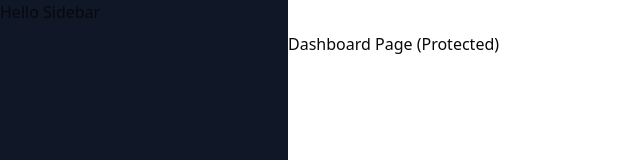
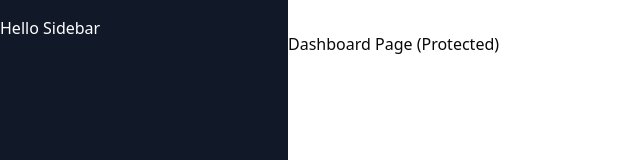
Before and after one commit to Anam026/my-ai-saas-main, a Next.js app: page /dashboard in a window 1280 px wide. Shown: the top 160 px of the page, without its empty margins (0-640 px from the left). Built offline with nearby package versions, Linux system fonts and the light colour scheme.

Commit message:
integrated sidebar into DashboardLayout

```diff
--- a/app/(dashboard)/layout.tsx
+++ b/app/(dashboard)/layout.tsx
@@ -1,5 +1,6 @@
 import Navbar from "@/components/navbar";
-//SIDEBAR
+//SIDEBAR AND NAVBAR
+import Sidebar from "@/components/sidebar";
 
 const DashboardLayout = ({
     children
@@ -10,9 +11,8 @@
             <div className="h-full relative">
                 <div className="hidden h-full md:flex
                 md:w-72 md:flex-col md:fixed md:inset-y-0 z-[80] bg-gray-900">
-                    <div>
-                        Hello Sidebar
-                    </div>
+                    <Sidebar />
+
                 </div>
                 <main className="md:pl-72">
                     <Navbar />
--- /dev/null
+++ b/components/sidebar.tsx
@@ -0,0 +1,14 @@
+//SIDEBAR COMPONENT
+
+"use client";
+const Sidebar = () => {
+    return(
+        <div className=" space-y-4 py-4 flex flex-col h-full bg-[#111827] text-white">
+            Hello Sidebar
+        </div>
+
+
+    );
+}
+
+export default Sidebar;
```
